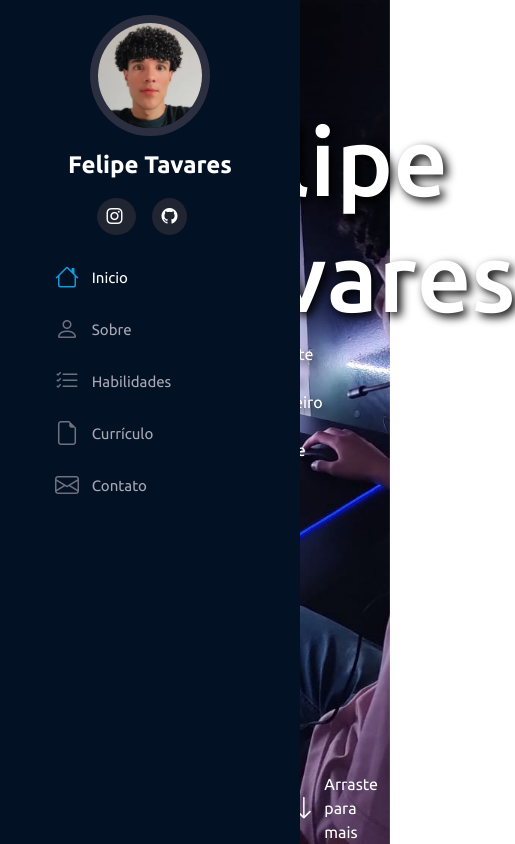
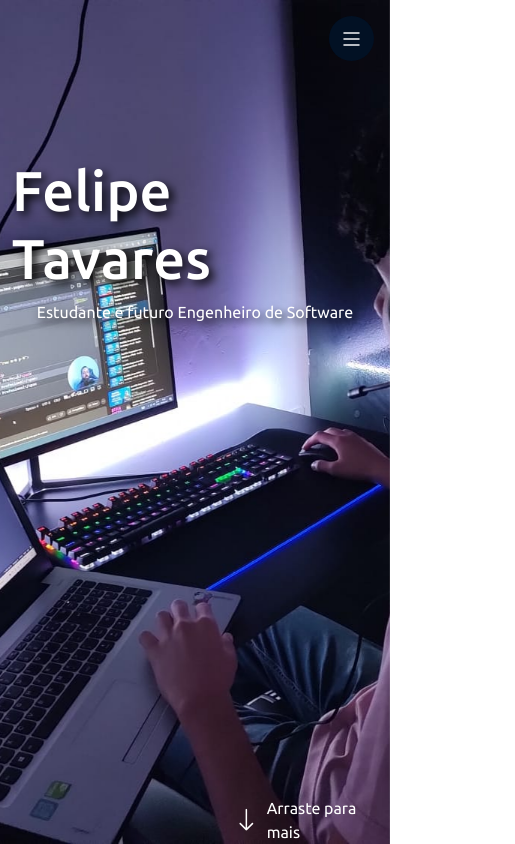
Before and after one commit to oHeez/oHeez.github.io, a plain HTML site: page templates/index.html in a window 390 px wide. Shown: the whole page, 515 px wide, since content can reach past the window. Drawn offline with nearby package versions, Linux system fonts and the light colour scheme.

Commit message:
menu responsivo

```diff
--- a/static/script.js
+++ b/static/script.js
@@ -0,0 +1,11 @@
+/* Abre e fecha do menu lateral em modo mobile */
+
+const menuMobile = document.querySelector('.menu-mobile');
+const body = document.querySelector('body');
+
+menuMobile.addEventListener('click', () => {
+    menuMobile.classList.contains("bi-list")
+    ? menuMobile.classList.replace("bi-list", "bi-x")
+    : menuMobile.classList.replace("bi-x", "bi-list");
+    body.classList.toggle("menu-nav-active");
+});
--- a/static/style.css
+++ b/static/style.css
@@ -121,3 +121,47 @@ section#inicio div#arraste a {
     text-decoration: none;
     color: #fff;
 }
+
+i.menu-mobile {
+    position: fixed;
+    color: #fff;
+    background-color: #021124;
+    right: 1rem;
+    top: 1rem;
+    font-size: 1.5rem;
+    border-radius: 4rem;
+    cursor: pointer;
+    z-index: 10;
+    width: 45px;
+    height: 45px;
+    display: none;
+    justify-content: center;
+    align-items: center;
+}
+
+.menu-nav-active{
+    overflow: hidden;
+}
+
+.menu-nav-active #header{
+    left: 0;
+}
+
+@media (max-width: 1024px) {
+    #header {
+        left: -300px;
+    }
+    i.menu-mobile{
+        display: flex;
+    }
+    section#inicio h2 {
+        font-size: 3.5rem;
+    }
+    section#inicio span#subtitle{
+        margin-right: 0;
+        font-size: 1rem;
+    }
+    #main{
+        margin-left: 0;
+    }
+}
--- a/templates/index.html
+++ b/templates/index.html
@@ -10,6 +10,8 @@
     <title>Heez Code</title>
 </head>
 <body>
+
+    <i class="bi bi-list menu-mobile"></i>
 
     <aside id='header'>
         <section class="profile">
```
